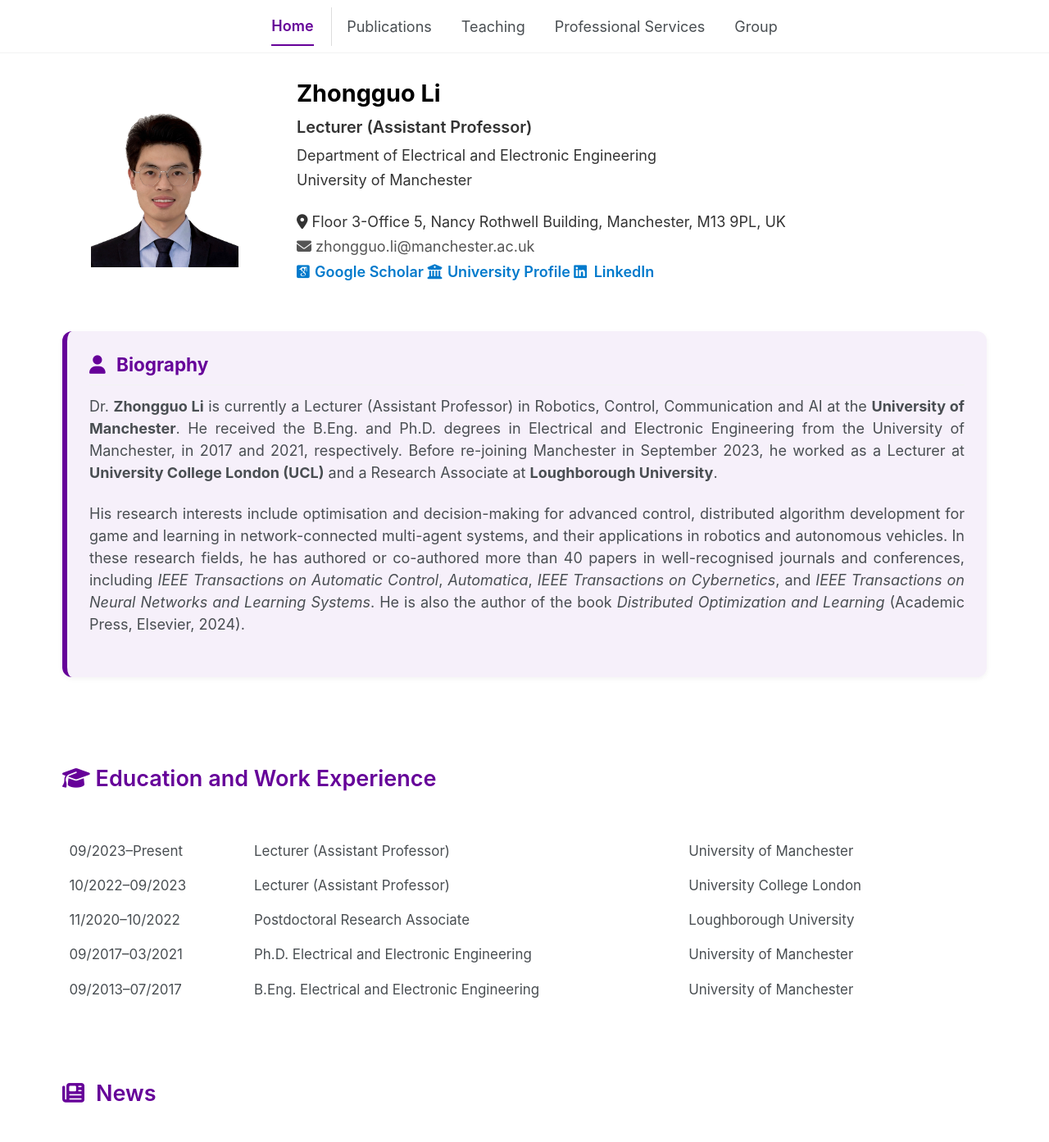
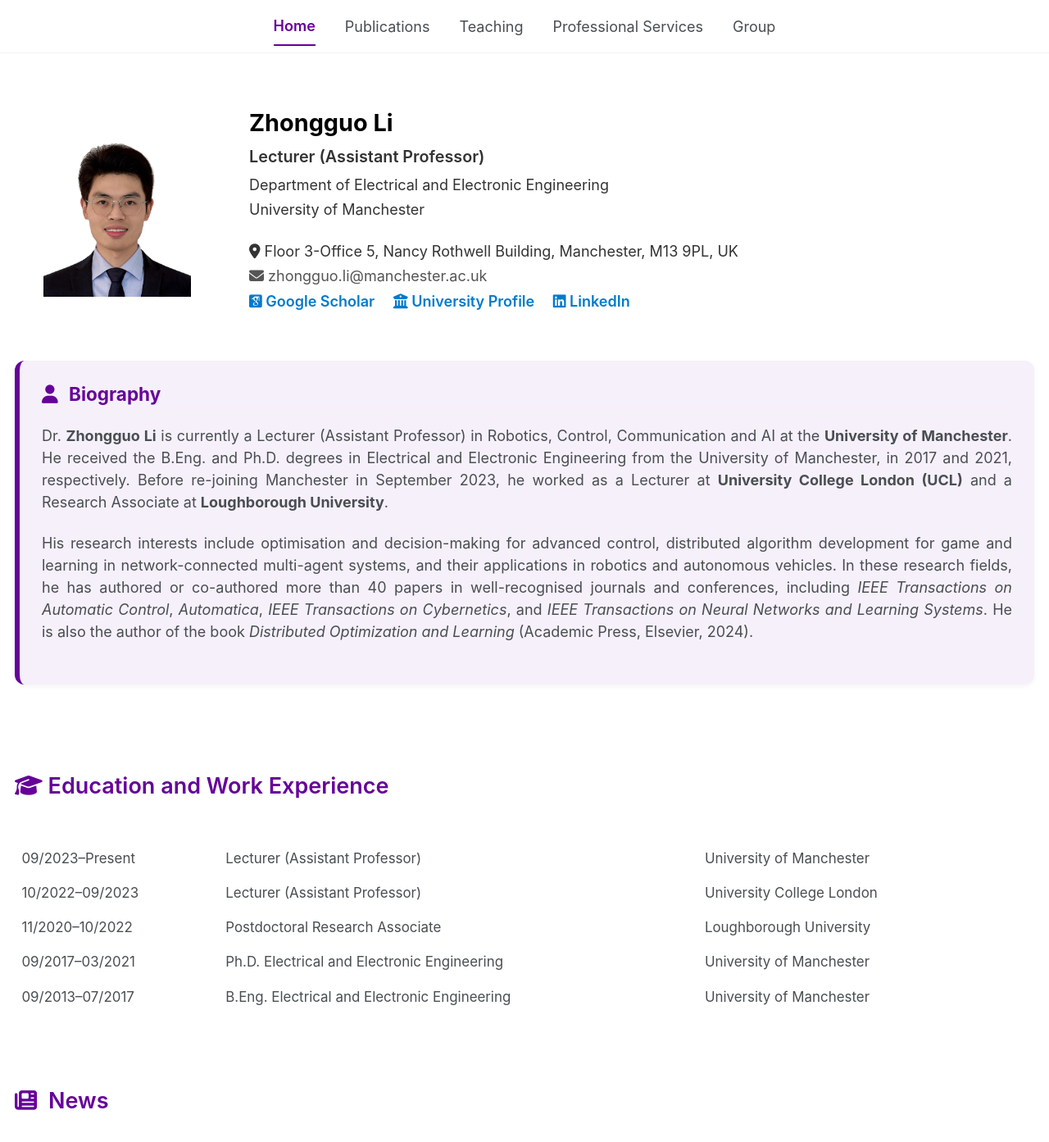
Before and after one commit to Zhongguo-Li/Zhongguo-Li.github.io, a Jekyll site: the page built from _pages/home.html, in a window 1280 px wide and 1400 px high. Shown: the top 1393 px of the window at 82% size. Built offline with Jekyll 4.4.1, drawn with Linux system fonts in a browser that asks for light colours; some web fonts are replaced; a script that is not in the unit is left out.

Commit message:
Force light theme and update layout

```diff
--- a/_pages/group.html
+++ b/_pages/group.html
@@ -36,7 +36,7 @@ author_profile: false
        target="_blank" style="color:#007ACC; font-weight:600; text-decoration:none;">
        the Faculty of Science and Engineering PhD Funding Page</a>.
     If you already have your own funding to support your PhD studies,
-    please make sure to <strong>highlight this information clearly</strong> when you first contact me
+    please make sure to highlight this information clearly when you first contact me
     at <a href="mailto:zhongguo.li@manchester.ac.uk" style="color:#007ACC; font-weight:600; text-decoration:none;">
     zhongguo.li@manchester.ac.uk</a>.
   </p>
--- a/_pages/home.html
+++ b/_pages/home.html
@@ -31,13 +31,13 @@ classes: widepage
     </p>
     <p style="margin-top:0.2rem;">
       <a href="https://scholar.google.co.uk/citations?user=nEB1dJ0AAAAJ&hl=en" target="_blank" style="color:#007ACC; font-weight:600; text-decoration:none;">
-        <i class="ai ai-google-scholar-square" style="margin-right:0.1rem;"></i> Google Scholar
+        <i class="ai ai-google-scholar-square" style="margin-left:0.0rem;"></i> Google Scholar
       </a>
       <a href="https://research.manchester.ac.uk/en/persons/zhongguo-li" target="_blank" style="color:#007ACC; font-weight:600; text-decoration:none;">
-        <i class="fa fa-university" style="margin-right:0.1rem;"></i> University Profile
+        <i class="fa fa-university" style="margin-left:1rem;"></i> University Profile
       </a>
       <a href="https://www.linkedin.com/in/zhongguo-li/" target="_blank" style="color:#007ACC; font-weight:600; text-decoration:none;">
-        <i class="fab fa-fw fa-linkedin icon-pad-right" style="margin-right:0.1rem;"></i>LinkedIn
+        <i class="fab fa-linkedin" style="margin-left:1rem;"></i> LinkedIn
       </a>
     </p>
   <!-- </div> -->
--- a/assets/css/custom.css
+++ b/assets/css/custom.css
@@ -1,6 +1,10 @@
 /* Center all navigation tabs horizontally */
 .greedy-nav {
   justify-content: center !important; /* center nav content */
+}
+
+.greedy-nav button {
+  display: none !important;
 }
 
 /* Make sure the visible links themselves distribute evenly */
@@ -10,18 +14,6 @@
   /* flex-wrap: wrap; */
   gap: 0.2rem; /* spacing between tabs, adjust as needed */
   margin: 0 auto;
-}
-
-/* Reset any leftover auto margins from older alignment attempts */
-.greedy-nav .visible-links li:first-child {
-  margin: 0 !important;
-}
-
-
-/* Optional: add slight spacing between left and right sections */
-.greedy-nav .visible-links li:first-child {
-  padding-right: 0.2rem;
-  border-right: 1px solid #ddd; /* faint divider */
 }
 
 /* Optional: hover and active tab color */
@@ -50,65 +42,3 @@
   border-radius: 2px;            /* smooth edges */
   opacity: 0.9;                  /* slightly soft look */
 }
-
-/* Force highlight Teaching tab */
-body.page-teaching .greedy-nav .visible-links li a[href="/teaching/"] {
-  color: #660099 !important;
-  font-weight: 600;
-  border-bottom: 2px solid #660099;
-}
-
-
-/* Highlight active tab */
-.greedy-nav .visible-links li.current a,
-.greedy-nav .visible-links li.active a,
-.greedy-nav .visible-links li > a[aria-current="page"] {
-  color: #660099 !important;
-  font-weight: 600;
-  border-bottom: 2px solid #660099;
-}
-
-/* Hover consistency */
-.greedy-nav a:hover,
-.greedy-nav a:focus {
-  color: #660099 !important;
-  text-decoration: none;
-}
-
-
-.page__content {
-  max-width: 1200px !important;
-  margin: 0 auto;
-  padding: 0 2rem;
-}
-
-/* Make single pages wider */
-.layout--single .page__inner-wrap,
-.layout--single .page__content {
-  max-width: 1200px !important;
-  width: 100% !important;
-  margin: 0 auto !important;
-  padding: 0 2rem !important;
-}
-
-
-/* When sidebar is off, center the page fully */
-#main {
-  display: block !important; /* Disable flex layout that reserves sidebar space */
-  margin: 0 auto !important;
-  padding: 0 !important;
-}
-
-/* Ensure content area spans full width */
-.layout--single .page,
-.layout--single .page__inner-wrap,
-.layout--single .page__content {
-  max-width: 1200px !important;
-  margin: 0 auto !important;
-  padding: 0 2rem !important;
-}
-
-article.page {
-  margin-left: auto !important;
-  margin-right: auto !important;
-}
```
Also changed, not shown: other parts of _pages/group.html (+2 -2 lines).
